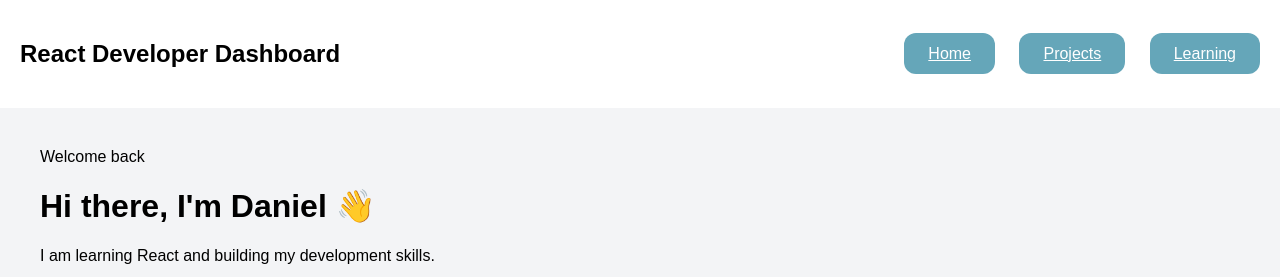
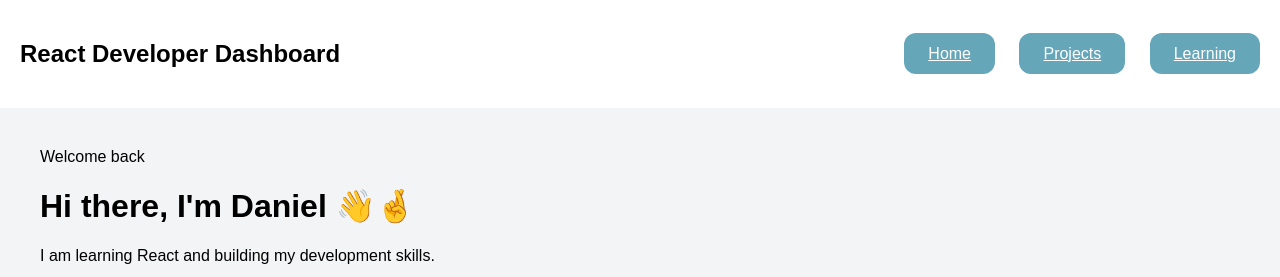
Before and after one commit to daniel-FDO/react-dashboard, a React (Vite) app: page / in a window 1280 px wide. Shown: the top 277 px of the page. Built offline with nearby package versions, Linux system fonts and the light colour scheme.

Commit message:
Enhance greeting message with additional emoji

```diff
--- a/src/App.tsx
+++ b/src/App.tsx
@@ -11,7 +11,7 @@ function App() {
       <Header />
       <main id="home">
         <p>Welcome back</p>
-        <h1>Hi there, I'm {name} 👋</h1>
+        <h1>Hi there, I'm {name} 👋🤞</h1>
         <p>I am learning React and building my development skills.</p>
         <div className="stats" id="projects">
           <Stat title="Projects" value={2} />
```
